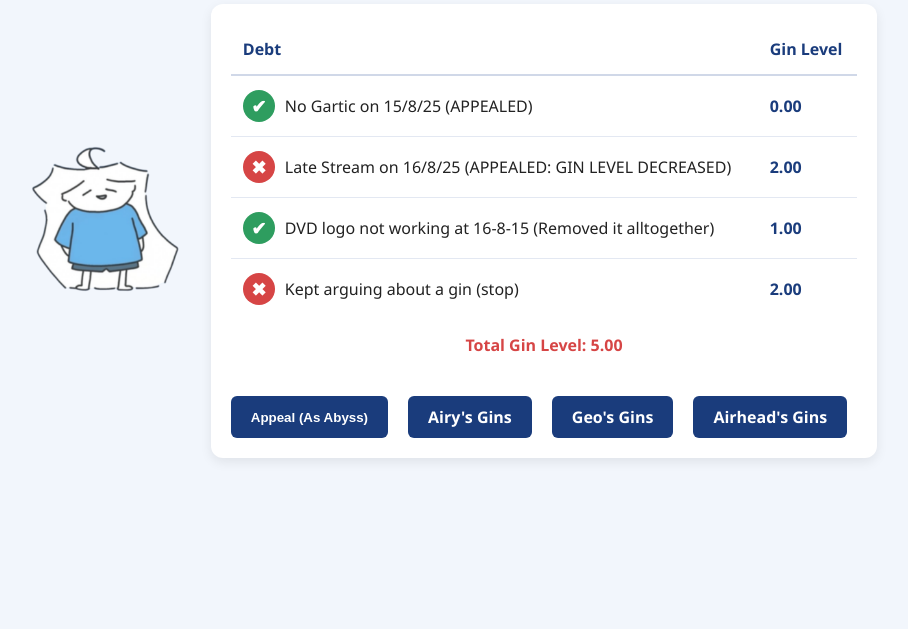
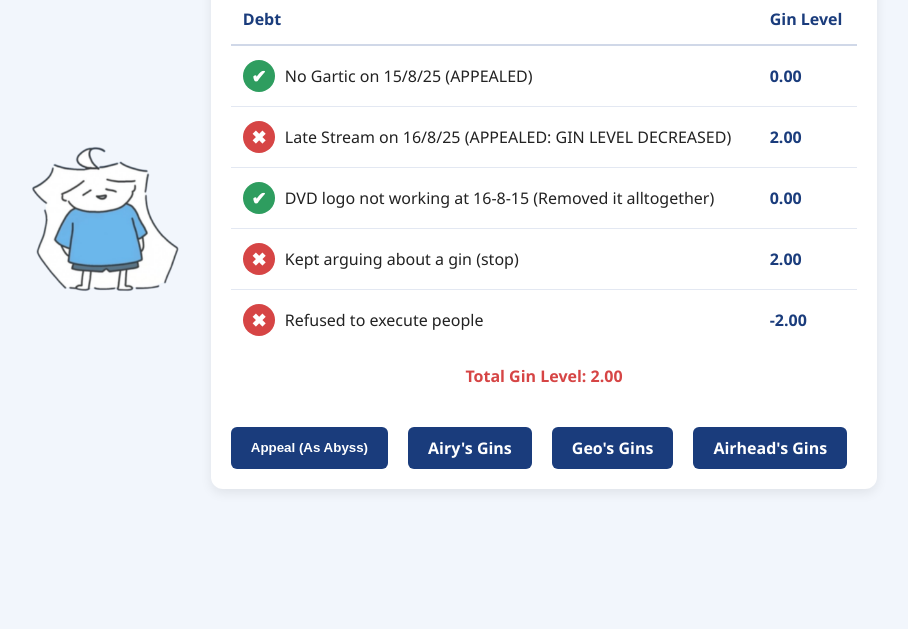
Before and after one commit to Notascammer1123/HowMuchStreamDebtIsAbyssIn, a plain HTML site: page index.html in a window 1280 px wide. Shown: the part 251-880 px from the top of the page, without its empty margins (186-1094 px from the left). Drawn offline with Linux system fonts and the light colour scheme.

Commit message:
Add files via upload

```diff
--- a/index.html
+++ b/index.html
@@ -209,8 +209,9 @@
     const debts = [
       { name: "No Gartic on 15/8/25 (APPEALED)", gin: 0, paid: true },
       { name: "Late Stream on 16/8/25 (APPEALED: GIN LEVEL DECREASED)", gin: 2, paid: false },
-      { name: "DVD logo not working at 16-8-15 (Removed it alltogether)", gin: 1, paid: true },
+      { name: "DVD logo not working at 16-8-15 (Removed it alltogether)", gin: 0, paid: true },
       { name: "Kept arguing about a gin (stop)", gin: 2, paid: false },
+      { name: "Refused to execute people", gin: -2, paid: false },
     ];
 
     // Secret password (change this to whatever you want)
```
Also changed, not shown: AirysGins.html (+1 -0 lines).
